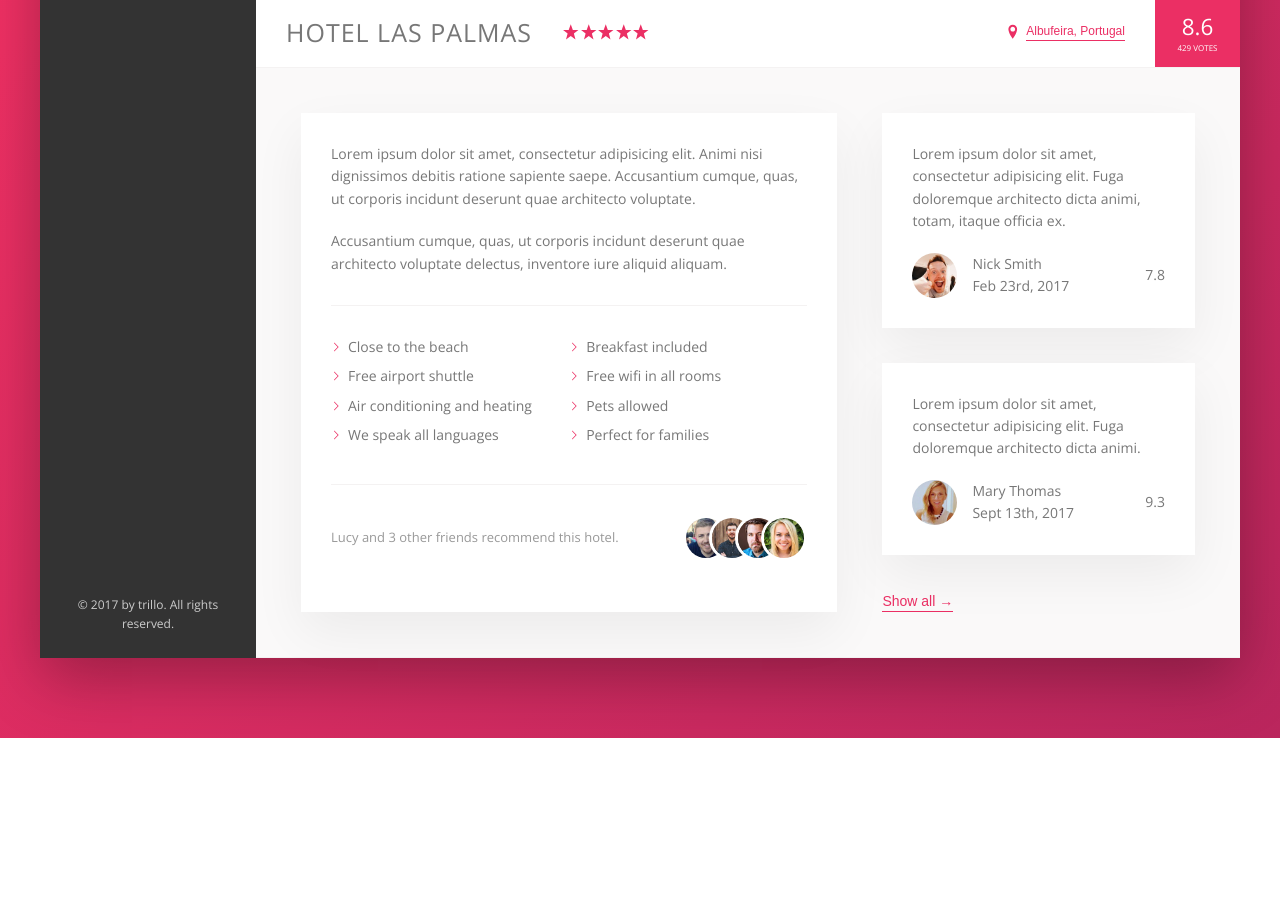
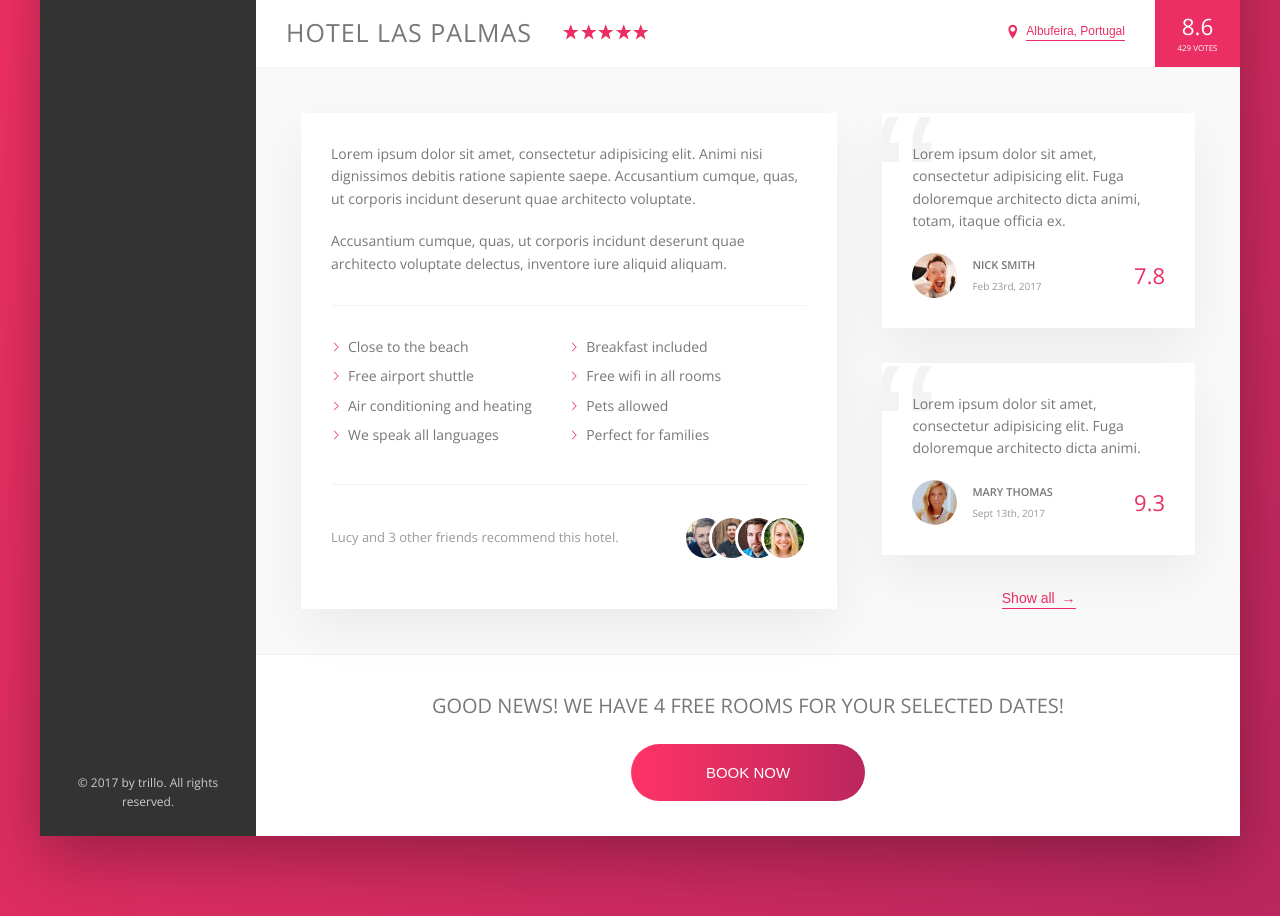
Before and after one commit to monirul-fahad/trilli-flexbox-practice, a website: page index.html in a window 1280 px wide. Shown: the part 538-1454 px from the top of the page. Before the commit the page ends 1276 px from the top, so only its background shows below. Drawn offline with nearby package versions, Linux system fonts and the light colour scheme.

Commit message:
review section done

```diff
--- a/index.html
+++ b/index.html
@@ -252,7 +252,21 @@
 
               <button class="btn-inline">Show all <span>&rarr;</span></button>
             </div>
+
+
+
           </div>
+            <!-- action section  -->
+            <div class="cta">
+              <h2 class="cta__book-now">
+                Good news! we have 4 free rooms for your selected dates!
+              </h2>
+              <button class="btn">
+                <span class="btn__visible">Book Now</span>
+                <span class="btn__invisible">Only 4 room left</span>
+
+              </button>
+            </div>
         </main>
       </div>
     </div>
--- a/sass/_components.scss
+++ b/sass/_components.scss
@@ -277,9 +277,19 @@
   display: inline-block;
   background-color: transparent;
   cursor: pointer;
+  transition: all .2s;
+
+  & span{
+    margin-left: 3px;
+    transition: margin-left .2s;
+  }
 
   &:hover {
     color: var(--color-grey-dark-1);
+
+    span{
+      margin-left: 8px;
+    }
   }
 
   &:focus{
@@ -415,8 +425,8 @@
 
     &__text {
         margin-bottom: 2rem;
-        // z-index: 10;
-        // position: relative;
+        z-index: 10;
+        position: relative;
     }
 
     &__user {
@@ -435,33 +445,103 @@
         margin-right: auto;
     }
 
-    // &__user-name {
-    //     font-size: 1.1rem;
-    //     font-weight: 600;
-    //     text-transform: uppercase;
-    //     margin-bottom: .4rem;
-    // }
+    &__user-name {
+        font-size: 1.1rem;
+        font-weight: 600;
+        text-transform: uppercase;
+        margin-bottom: .4rem;
+    }
 
-    // &__user-date {
-    //     font-size: 1rem;
-    //     color: var(--color-grey-dark-3);
-    // }
+    &__user-date {
+        font-size: 1rem;
+        color: var(--color-grey-dark-3);
+    }
 
-    // &__rating {
-    //     color: var(--color-primary);
-    //     font-size: 2.2rem;
-    //     font-weight: 300;
-    // }
+    &__rating {
+        color: var(--color-primary);
+        font-size: 2.2rem;
+        font-weight: 300;
+    }
 
-    // &::before {
-    //     content: "\201C";
-    //     position: absolute;
-    //     top: -2.75rem;
-    //     left: -1rem;
-    //     line-height: 1;
-    //     font-size: 20rem;
-    //     color: var(--color-grey-light-2);
-    //     font-family: sans-serif;
-    //     z-index: 1;
-    // }
+
+    &::before {
+        content: "\201C";
+        position: absolute;
+        top: -2.75rem;
+        left: -1rem;
+        line-height: 1;
+        font-size: 20rem;
+        color: var(--color-grey-light-2);
+        font-family: sans-serif;
+        z-index: 1;
+    }
 }
+
+
+//////////////////////////////////////
+/////  CALL TO Action
+
+.cta {
+  padding: 3.5rem 0;
+  text-align: center;
+
+  &__book-now{
+    font-size: 2rem;
+    font-weight:300;
+    text-transform: uppercase;
+    margin-bottom: 2.25rem;
+  }
+
+}
+
+
+//////////////////////////////////////
+/////  CALL to acton button
+.btn{
+  font-size: 1.5rem;
+  font-weight: 300;
+  text-transform: uppercase;
+  border-radius: 100px;
+  border: none;
+  background-image: linear-gradient(to right, var(--color-primary-light), var(--color-primary-dark));
+  color: #fff;
+  position: relative;
+  overflow: hidden;
+  cursor: pointer;
+
+  & > * {
+    display: inline-block;
+    height: 100%;
+    width: 100%;
+    transition: all .2s;
+  }
+
+  &__visible{
+    padding: 2rem 7.5rem;
+  }
+
+  &__invisible{
+    position: absolute;
+    padding: 2rem 0rem;
+    left: 0;
+    top: -100%;
+  }
+
+  &:hover{
+    background-image: linear-gradient(to left, var(--color-primary-light), var(--color-primary-dark));
+
+  }
+
+  &:hover &__visible {
+    transform: translateY(100%)
+  }
+
+  &:hover &__invisible {
+top: 0;
+  }
+
+  &:focus{
+    outline: none;
+    animation: pulsate;
+  }
+}
--- a/sass/_layout.scss
+++ b/sass/_layout.scss
@@ -40,9 +40,9 @@
     font-size: 1.4rem;
   display: flex;
   padding: 4.5rem;
-  padding: 4.5 rem;
   border-bottom: var(--line);
   background-color: var(--color-grey-light-1);
+
 }
 
 .description {
@@ -55,4 +55,8 @@
 
 .user-reviews {
   flex: 1;
+
+  display: flex;
+  flex-direction: column;
+  align-items: center;
 }
```
Also changed, not shown: css/style.css.
